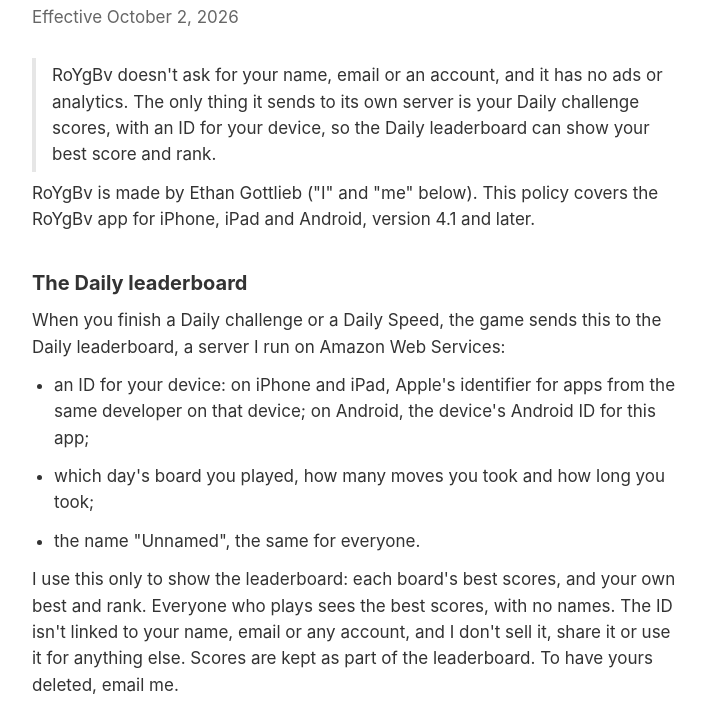
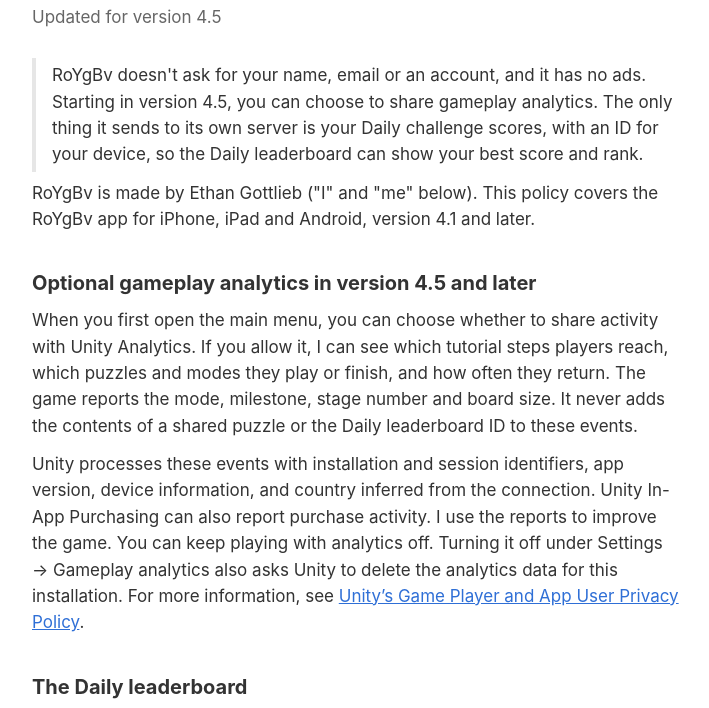
Before and after one commit to ethangottlieb/ethangottlieb.github.io, a plain HTML site: page privacy/roygbv/index.html in a window 1280 px wide. Shown: the part 86-794 px from the top of the page, without its empty margins (284-993 px from the left). Drawn offline with Linux system fonts and the light colour scheme.

Commit message:
Describe optional RoYgBv 4.5 gameplay analytics

```diff
--- a/privacy/roygbv/index.html
+++ b/privacy/roygbv/index.html
@@ -10,11 +10,15 @@
 <body>
 <main>
 <h1>RoYgBv Privacy Policy</h1>
-<p class="updated">Effective October 2, 2026</p>
+<p class="updated">Updated for version 4.5</p>
 
-<p class="summary">RoYgBv doesn't ask for your name, email or an account, and it has no ads or analytics. The only thing it sends to its own server is your Daily challenge scores, with an ID for your device, so the Daily leaderboard can show your best score and rank.</p>
+<p class="summary">RoYgBv doesn't ask for your name, email or an account, and it has no ads. Starting in version 4.5, you can choose to share gameplay analytics. The only thing it sends to its own server is your Daily challenge scores, with an ID for your device, so the Daily leaderboard can show your best score and rank.</p>
 
 <p>RoYgBv is made by Ethan Gottlieb ("I" and "me" below). This policy covers the RoYgBv app for iPhone, iPad and Android, version 4.1 and later.</p>
+
+<h2>Optional gameplay analytics in version 4.5 and later</h2>
+<p>When you first open the main menu, you can choose whether to share activity with Unity Analytics. If you allow it, I can see which tutorial steps players reach, which puzzles and modes they play or finish, and how often they return. The game reports the mode, milestone, stage number and board size. It never adds the contents of a shared puzzle or the Daily leaderboard ID to these events.</p>
+<p>Unity processes these events with installation and session identifiers, app version, device information, and country inferred from the connection. Unity In-App Purchasing can also report purchase activity. I use the reports to improve the game. You can keep playing with analytics off. Turning it off under Settings → Gameplay analytics also asks Unity to delete the analytics data for this installation. For more information, see <a href="https://unity.com/legal/game-player-and-app-user-privacy-policy">Unity’s Game Player and App User Privacy Policy</a>.</p>
 
 <h2>The Daily leaderboard</h2>
 <p>When you finish a Daily challenge or a Daily Speed, the game sends this to the Daily leaderboard, a server I run on Amazon Web Services:</p>
@@ -47,7 +51,7 @@
 <p>Contact Support in Settings opens an email to me with the app's name and version. What you write, and your email address, reach me only if you send it, and I use them only to reply.</p>
 
 <h2>Children</h2>
-<p>RoYgBv is suitable for all ages. It doesn't ask anyone for personal information. The only identifier it sends is the device ID above, used only for the Daily leaderboard.</p>
+<p>RoYgBv is suitable for all ages. It doesn't ask anyone for personal information. The Daily leaderboard uses the device ID described above. Optional analytics in version 4.5 and later uses separate identifiers as described under Gameplay analytics.</p>
 
 <h2>Changes</h2>
 <p>If the game starts collecting anything else, I'll update this page and its effective date first.</p>
```
